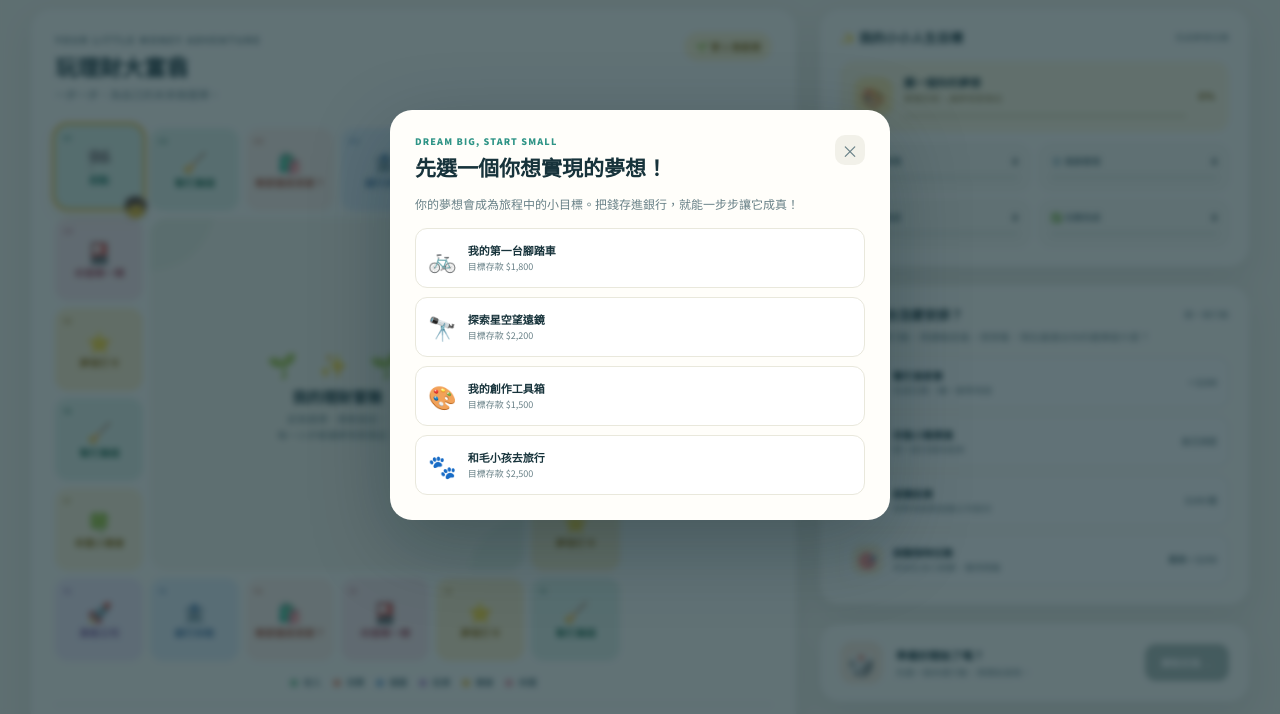
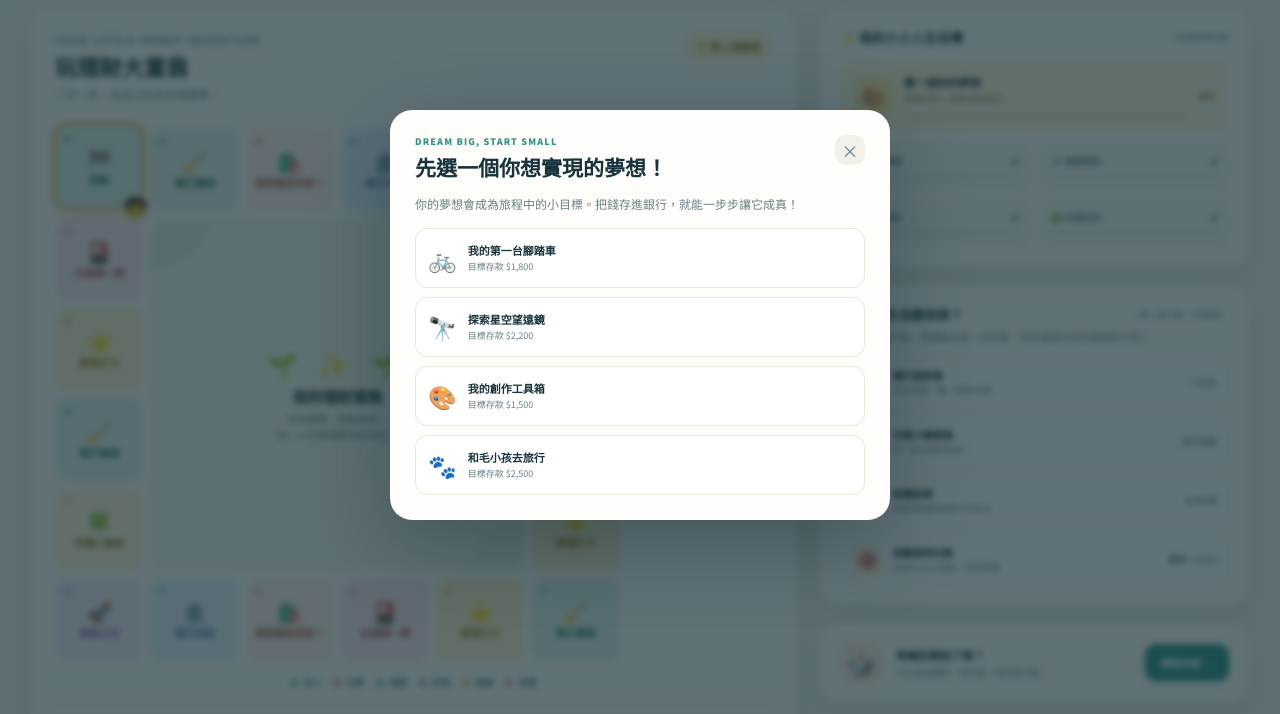
Before and after one commit to haocc000/Game1, a plain HTML site: page index.html in a window 1280 px wide. Shown: the part 85-799 px from the top of the page. Drawn offline with Linux system fonts and the light colour scheme.

Commit message:
Allow dice roll without selecting an action

```diff
--- a/index.html
+++ b/index.html
@@ -55,7 +55,7 @@
           <button class="action-btn quest" data-action="quest"><span class="action-icon">🎯</span><span class="action-copy"><strong>挑戰限時任務</strong><small>完成生活小挑戰，獲得獎勵</small></span><span class="action-cost">最高 + $250</span></button>
         </div>
       </section>
-      <section class="panel turn-panel"><div class="dice">🎲</div><div class="turn-copy"><strong id="turnTitle">準備好開始了嗎？</strong><small id="turnSubtitle">先選一個本週行動，再開始冒險。</small></div><button class="primary-btn" id="rollButton" disabled>擲骰前進 →</button></section>
+      <section class="panel turn-panel"><div class="dice">🎲</div><div class="turn-copy"><strong id="turnTitle">準備好開始了嗎？</strong><small id="turnSubtitle">先選一個本週行動，再開始冒險。</small></div><button class="primary-btn" id="rollButton">擲骰前進 →</button></section>
     </aside>
   </div>
 </main>
@@ -82,9 +82,9 @@
   function updateUI(){ $('roundTop').textContent=String(Math.min(state.round,10)).padStart(2,'0');$('roundBadge').textContent=Math.min(state.round,10);$('cashValue').innerHTML=money(state.cash)+'<small> 元</small>';$('savingsValue').innerHTML=money(state.savings)+'<small> 元</small>';$('investmentValue').innerHTML=money(totalInvestment())+'<small> 元</small>';$('positionText').textContent=state.pos===0?'起點':`${String(state.pos+1).padStart(2,'0')} ${tiles[state.pos].name}`;document.querySelectorAll('.tile').forEach((e,i)=>e.classList.toggle('active',i===state.pos));
     const goal=state.dream?.goal||1, pct=state.dream?Math.min(100,Math.round(state.savings/goal*100)):0;$('dreamIcon').textContent=state.dream?.icon||'🎨';$('dreamName').textContent=state.dream?.name||'選一個你的夢想';$('dreamHint').textContent=state.dream?.hint||'累積存款，讓夢想更靠近';$('dreamProgress').style.width=pct+'%';$('dreamAmount').textContent=pct+'%';
     let save=Math.min(100,Math.round((state.savingWeeks/5)*100));let dreamScore=state.dream?Math.min(100,Math.round(state.savings/goal*100)):0;let quest=Math.min(100,state.quests*25);$('savingScore').textContent=save;$('savingBar').style.width=save+'%';$('riskScore').textContent=state.riskScore;$('riskBar').style.width=state.riskScore+'%';$('dreamScore').textContent=dreamScore;$('dreamBar').style.width=dreamScore+'%';$('questScore').textContent=quest;$('questBar').style.width=quest+'%';
-    // The final button must remain available after the tenth turn so the
-    // results can be opened. Disable it only while a turn is still in progress.
-    const done=state.acted||state.ended;document.querySelectorAll('.action-btn').forEach(b=>b.disabled=done);$('actionState').textContent=state.ended?'冒險完成':state.acted?'本週已選擇':'選一個行動';$('rollButton').disabled=!state.acted;$('turnTitle').textContent=state.ended?'十週冒險完成！':state.acted?'行動準備好了！':'準備好開始了嗎？';$('turnSubtitle').textContent=state.ended?'看看你的理財成果與專屬稱號。':state.acted?'擲骰前進，看看這週遇到什麼！':'先選一個本週行動，再開始冒險。';$('rollButton').textContent=state.ended?'查看最終成績 →':'擲骰前進 →';}
+    // Dice movement is independent from the optional weekly action.
+    // This keeps the main game playable even if the dream prompt was dismissed.
+    const done=state.acted||state.ended;document.querySelectorAll('.action-btn').forEach(b=>b.disabled=done);$('actionState').textContent=state.ended?'冒險完成':state.acted?'本週已選擇':'選一個行動（可略過）';$('rollButton').disabled=state.ended&&false;$('turnTitle').textContent=state.ended?'十週冒險完成！':state.acted?'行動準備好了！':'準備好開始了嗎？';$('turnSubtitle').textContent=state.ended?'看看你的理財成果與專屬稱號。':state.acted?'擲骰前進，看看這週遇到什麼！':'可以直接擲骰，或先選一個本週行動。';$('rollButton').textContent=state.ended?'查看最終成績 →':'擲骰前進 →';}
   function showToast(msg){const t=$('toast');t.textContent=msg;t.classList.add('show');clearTimeout(toastTimer);toastTimer=setTimeout(()=>t.classList.remove('show'),2200)}
   function openModal(html,wide=false){$('modal').className='modal'+(wide?' wide':'');$('modal').innerHTML=html;$('modalBackdrop').classList.add('open')}
   function closeModal(){$('modalBackdrop').classList.remove('open')}
@@ -98,7 +98,7 @@
   function actionQuest(){const quests=[{icon:'🧾',title:'需要還是想要？',text:'想買一個 $250 的玩具，也需要 $120 的文具。先選擇你會怎麼做。',choices:[{name:'先買需要的文具',desc:'文具花 $120，玩具先等等',fn:()=>{state.cash-=120;state.needChoices++;state.quests++;return'好選擇！先照顧需要，再為想要慢慢存錢。'}},{name:'買下玩具',desc:'買玩具花 $250',fn:()=>{state.cash-=250;return'玩具很有趣！下次可以先想想需要和想要。'}}]},{icon:'♻️',title:'整理書桌小任務',text:'把不用的玩具和書整理好，送給需要的人，還能獲得 $150 整理獎勵！',choices:[{name:'接受任務',desc:'整理、分享，獲得 $150',fn:()=>{state.cash+=150;state.quests++;return'完成任務！分享讓物品找到新主人，還賺到 $150。'}},{name:'這週先休息',desc:'不接任務，保留自己的時間',fn:()=> '休息也很重要，下週還有新機會！'}]},{icon:'🥪',title:'自己準備點心',text:'自己在家準備點心只要 $50，買現成點心要 $120。選一個方式吧！',choices:[{name:'自己準備點心',desc:'花 $50，省下來的錢可以存起來',fn:()=>{state.cash-=50;state.quests++;return'完成任務！自己準備，省下 $70，可以存進夢想基金。'}},{name:'買現成點心',desc:'花 $120，馬上享用',fn:()=>{state.cash-=120;return'吃得開心！下次可以試試自己準備，練習規劃。'}}]}];const q=quests[Math.floor(Math.random()*quests.length)];openModal(`<div class="modal-head"><div><div class="modal-kicker">WEEKLY MINI QUEST</div><h2>${q.icon} ${q.title}</h2></div><button class="close-btn" onclick="closeModal()">×</button></div><p>${q.text}</p><div class="choice-grid">${q.choices.map((c,i)=>`<button class="choice-card" onclick="completeQuest(${quests.indexOf(q)},${i})"><span class="choice-icon">${i===0?'✅':'💭'}</span><strong>${c.name}</strong><small>${c.desc}</small></button>`).join('')}</div>`);window.currentQuest=q}
   window.completeQuest=(qi,ci)=>{const q=window.currentQuest;const msg=q.choices[ci].fn();state.action='quest';state.acted=true;closeModal();showToast(msg);updateUI()};
   function chooseAction(type){if(state.acted||state.ended)return;if(type==='work')actionWork();if(type==='save')actionSave();if(type==='invest')actionInvest();if(type==='quest')actionQuest()}
-  function roll(){if(state.ended){showResults();return}if(!state.acted)return;const die=1+Math.floor(Math.random()*4);const old=state.pos;state.pos=(state.pos+die)%30;state.history.push({round:state.round,action:state.action,die,tile:state.pos});state.savings=Math.round(state.savings*1.02);document.querySelector('.dice').textContent=['⚀','⚁','⚂','⚃'][die-1];showToast(`擲出 ${die} 點！前進到「${tiles[state.pos].name}」`);updateUI();setTimeout(()=>resolveTile(),550)}
+  function roll(){if(state.ended){showResults();return}if(state.rolling)return;state.rolling=true;const die=1+Math.floor(Math.random()*4);const old=state.pos;state.pos=(state.pos+die)%30;state.history.push({round:state.round,action:state.action,die,tile:state.pos});state.savings=Math.round(state.savings*1.02);document.querySelector('.dice').textContent=['⚀','⚁','⚂','⚃'][die-1];showToast(`擲出 ${die} 點！前進到「${tiles[state.pos].name}」`);updateUI();setTimeout(()=>{state.rolling=false;resolveTile()},550)}
   function resolveTile(){const tile=tiles[state.pos];if(tile.type==='income'){state.cash+=150;eventModal('🧹','幫忙賺錢','你幫忙整理家裡，獲得 $150 零用錢！','+ $150');return}if(tile.type==='expense'){needWantModal();return}if(tile.type==='saving'){const bonus=100;state.savings+=bonus;state.savingWeeks++;eventModal('🏦','存款好習慣','你在銀行存款格獲得 $100 儲蓄獎勵！','存款 + $100');return}if(tile.type==='invest'){showInvestTile();return}if(tile.type==='fate'){const f=fateCards[Math.floor(Math.random()*fateCards.length)];state.cash=Math.max(0,state.cash+f.cash);eventModal(f.icon,f.title,f.text,(f.cash>=0?'+ ':'− ')+ '$'+Math.abs(f.cash));return}if(tile.type==='luck'){const n=100+Math.floor(Math.random()*3)*50;state.cash+=n;eventModal(tile.icon,'幸運小機會','你發現一個小小賺錢機會，努力完成後得到獎勵！','+ $'+n);return}if(tile.type==='dream'){if(!state.dream){dreamModal();return}const n=150;state.savings+=n;state.quests++;eventModal('⭐','夢想打卡成功！',`你為「${state.dream.name}」存下 $150，離夢想更近了！`,'夢想存款 + $150');return}eventModal('🏁','回到起點','繞一圈回到起點，獲得 $100 繞圈獎勵！','+ $100');state.cash+=100}
   function eventModal(icon,title,text,change){openModal(`<div class="modal-head"><div><div class="modal-kicker">A LITTLE LIFE MOMENT</div><h2>${icon} ${title}</h2></div><button class="close-btn" onclick="finishEvent()">×</button></div><p>${text}</p><div class="rank"><b>${change}</b><div><strong>資產變化</strong><small>每個選擇都是練習理財的好機會。</small></div></div><div class="modal-actions"><button class="primary-btn" onclick="finishEvent()">繼續冒險 →</button></div>`);}
   window.finishEvent=()=>{closeModal();endTurn();};
```
